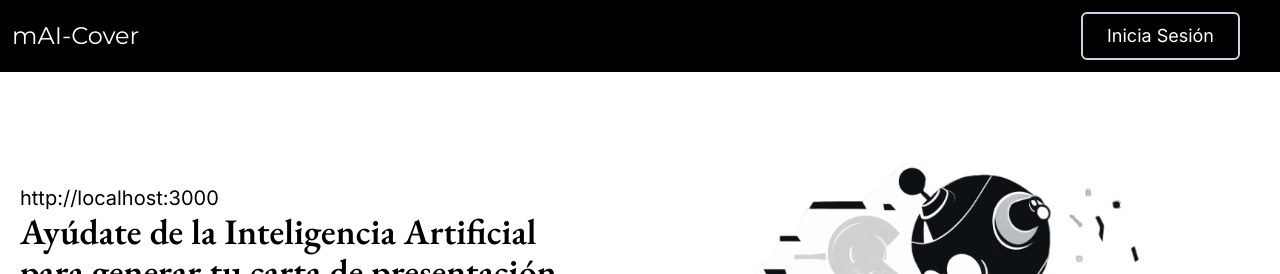
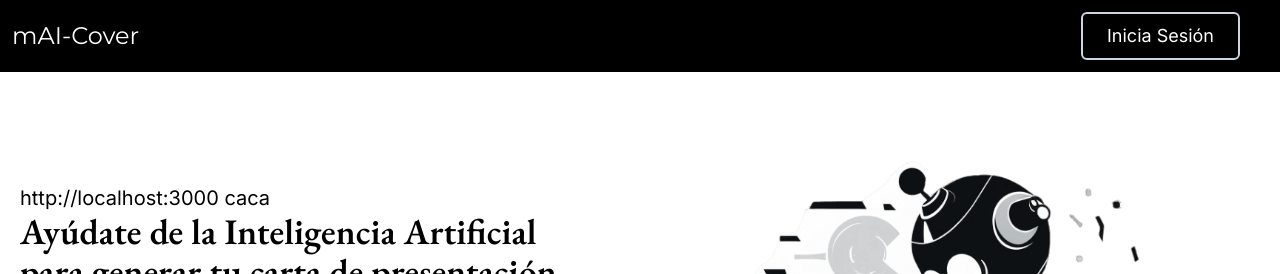
Before and after one commit to Juan-Pestana/mai-cover, a Next.js app: page / in a window 1280 px wide. Shown: the top 274 px of the page. Built offline with nearby package versions, Linux system fonts and the light colour scheme; no server answers.

Commit message:
testing whstripe

```diff
--- a/src/app/page.tsx
+++ b/src/app/page.tsx
@@ -14,7 +14,7 @@
       <div className="flex mt-14 flex-col max-w-screen-2xl lg:flex-row lg:mt-8 xl:mt-0 md:px-0">
         <div className="flex-1 flex items-center xl:pr-14 ">
           <div className="py-0 md:pr-11">
-            <h1 className="text-xl">{nextUrl}</h1>
+            <h1 className="text-xl">{nextUrl} caca</h1>
             <h1
               className={`text-3xl text-center leading-normal font-semibold ${garamont.className} md:text-left xl:text-4xl`}
             >
```
